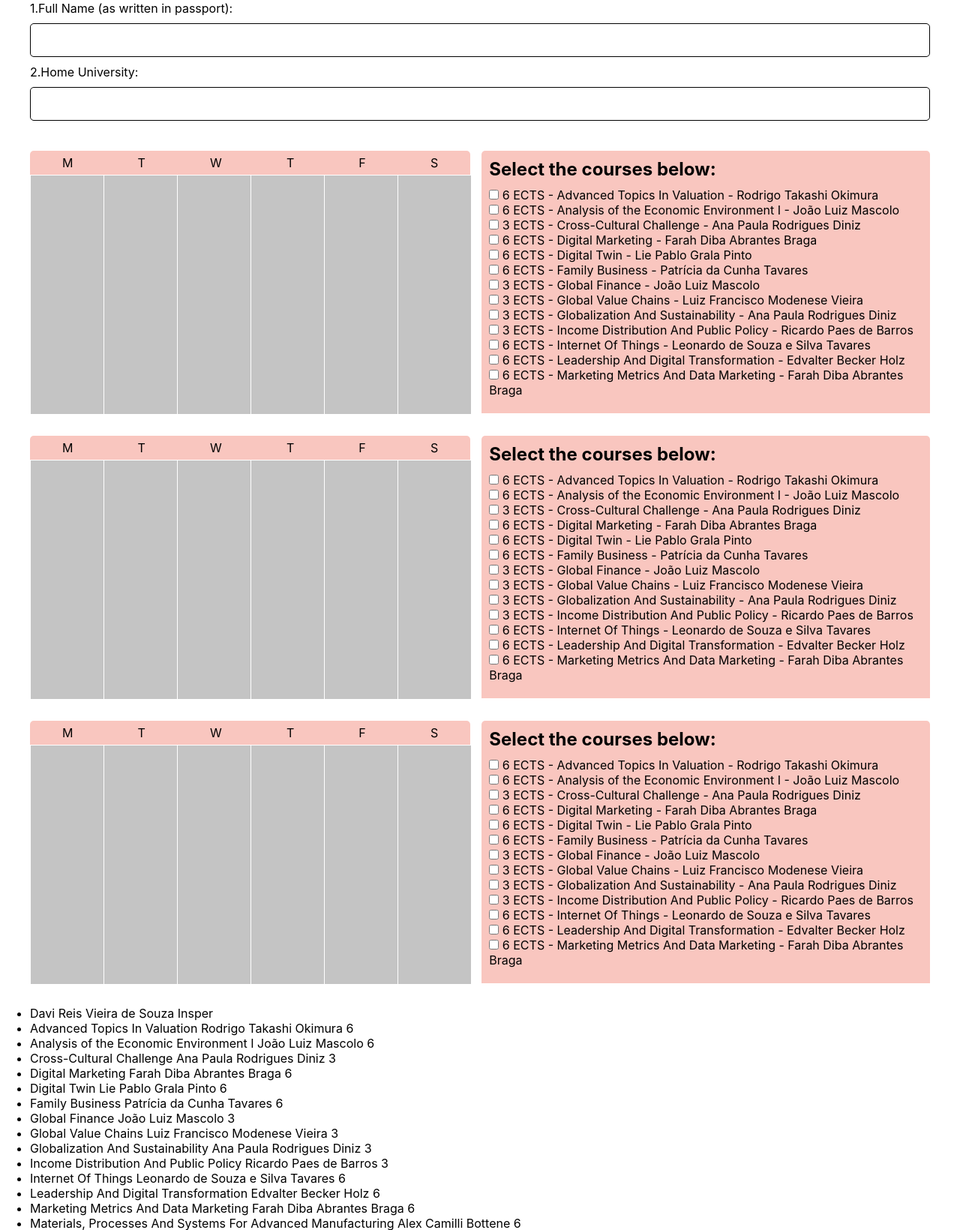
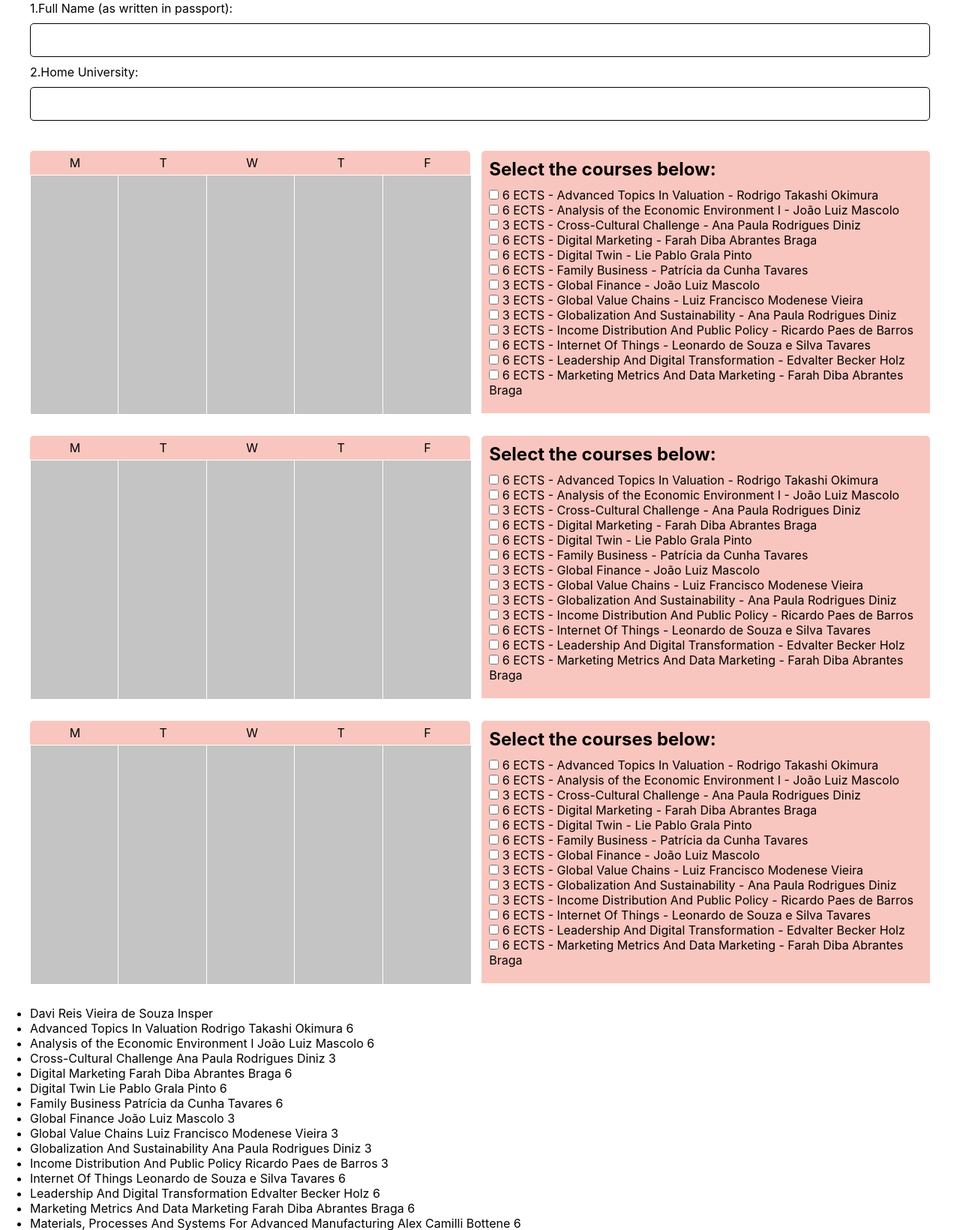
Before and after one commit to Insper/Projeto-Internacional, a Django app: page / in a window 1280 px wide. Shown: the part 695-2335 px from the top of the page at 75% size. Run offline with Django 3.2, Linux system fonts and the light colour scheme; data comes from the database, SQL or seed files in the repository.

Commit message:
Calendário Done

```diff
--- a/inputs/static/inputs/css/style.css
+++ b/inputs/static/inputs/css/style.css
@@ -112,7 +112,7 @@
 .row {
   display: grid;
   gap: 0 1px;
-  grid-template-columns: repeat(6, 1fr);
+  grid-template-columns: repeat(5, 1fr);
   height: calc(100% - 32px);
 }
 
@@ -126,7 +126,7 @@
 }
 
 .calendarClassBox {
-  margin: 0;
+  margin: 0 0 1px;
   text-align: center;
   background-color: var(--color-secondary);
   padding: 2px 1px;
--- a/inputs/templates/inputs/index.html
+++ b/inputs/templates/inputs/index.html
@@ -1,6 +1,5 @@
 {% extends "inputs/base.html" %}
 {% load static %}
-{% load tags %}
 
 {% block content %}
 
@@ -53,7 +52,6 @@
           <li>W</li>
           <li>T</li>
           <li>F</li>
-          <li>S</li>
         </ul>
 
         <div id="rowOption1" class="row">
@@ -69,9 +67,6 @@
             <p></p>
           </div>
           <div class="columnsDays Friday">
-            <p></p>
-          </div>
-          <div class="columnsDays Saturday">
             <p></p>
           </div>
         </div>
@@ -91,7 +86,7 @@
     </div>
   </div>
 
-  <div class="calendarAndCourses course1">
+  <div class="calendarAndCourses course2">
     <div class="calendarAndCourseContainer">
       <div class="calendarBox">
         <ul class="rectangle">
@@ -100,26 +95,21 @@
           <li>W</li>
           <li>T</li>
           <li>F</li>
-          <li>S</li>
         </ul>
 
         <div id="rowOption2" class="row">
-          <div class="columnsDays m">
+          <div class="columnsDays Monday">
+          </div>
+          <div class="columnsDays Tuesday">
             <p></p>
           </div>
-          <div class="columnsDays t">
+          <div class="columnsDays Wednesday">
             <p></p>
           </div>
-          <div class="columnsDays w">
+          <div class="columnsDays Thursday">
             <p></p>
           </div>
-          <div class="columnsDays t">
-            <p></p>
-          </div>
-          <div class="columnsDays f">
-            <p></p>
-          </div>
-          <div class="columnsDays s">
+          <div class="columnsDays Friday">
             <p></p>
           </div>
         </div>
@@ -130,8 +120,8 @@
         <div class='inputList'>
           {%for course in courses %}
           <div>
-            <input type="checkbox" id="course2" name="courses2" value='{{course.name}}'>
-            <label for="course2">{{course.ects}} ECTS - {{course.name}} - {{course.professor}} </label>
+            <input onchange="checkInput(this,'{{course.id}}', '{{course}}', '{{course.dates.all}}','rowOption2')" type="checkbox" id="courseInput_'{{course.id}}'" name="courses2" value='{{course.name}}'>
+            <label for="course2">{{course.ects}} ECTS - {{course.name}} - {{course.professor}}</label>
           </div>
           {% endfor %}
         </div>
@@ -139,7 +129,7 @@
     </div>
   </div>
 
-  <div class="calendarAndCourses course1">
+  <div class="calendarAndCourses course3">
     <div class="calendarAndCourseContainer">
       <div class="calendarBox">
         <ul class="rectangle">
@@ -148,26 +138,21 @@
           <li>W</li>
           <li>T</li>
           <li>F</li>
-          <li>S</li>
         </ul>
 
         <div id="rowOption3" class="row">
-          <div class="columnsDays m">
+          <div class="columnsDays Monday">
+          </div>
+          <div class="columnsDays Tuesday">
             <p></p>
           </div>
-          <div class="columnsDays t">
+          <div class="columnsDays Wednesday">
             <p></p>
           </div>
-          <div class="columnsDays w">
+          <div class="columnsDays Thursday">
             <p></p>
           </div>
-          <div class="columnsDays t">
-            <p></p>
-          </div>
-          <div class="columnsDays f">
-            <p></p>
-          </div>
-          <div class="columnsDays s">
+          <div class="columnsDays Friday">
             <p></p>
           </div>
         </div>
@@ -178,7 +163,7 @@
         <div class='inputList'>
           {%for course in courses %}
           <div>
-            <input type="checkbox" id="course3" name="courses3" value='{{course.name}}'>
+            <input onchange="checkInput(this,'{{course.id}}', '{{course}}', '{{course.dates.all}}','rowOption3')" type="checkbox" id="courseInput_'{{course.id}}'" name="courses3" value='{{course.name}}'>
             <label for="course3">{{course.ects}} ECTS - {{course.name}} - {{course.professor}}</label>
           </div>
           {% endfor %}
@@ -186,6 +171,7 @@
       </div>
     </div>
   </div>
+
 
   <ul>
       {% for candidate in candidates %}
```
Also changed, not shown: inputs/static/inputs/script/input.js (+40 -17 lines).
